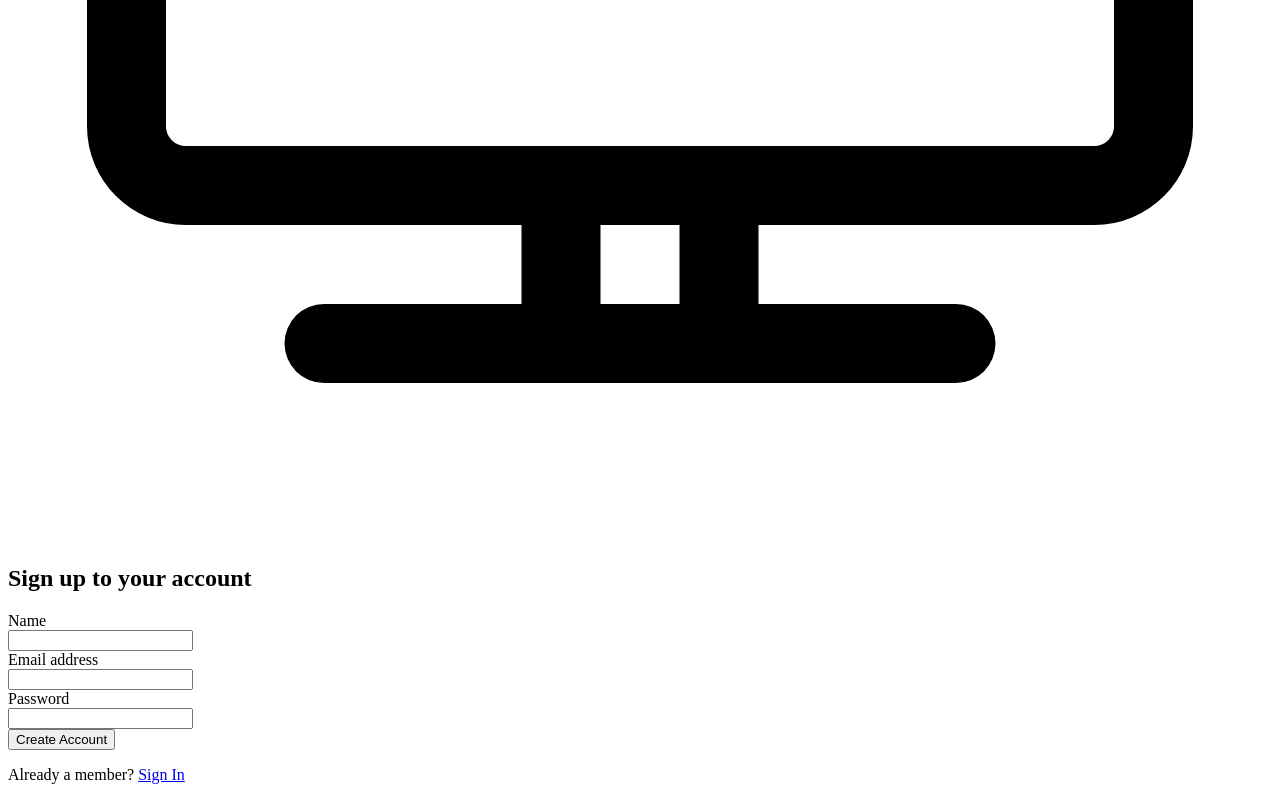
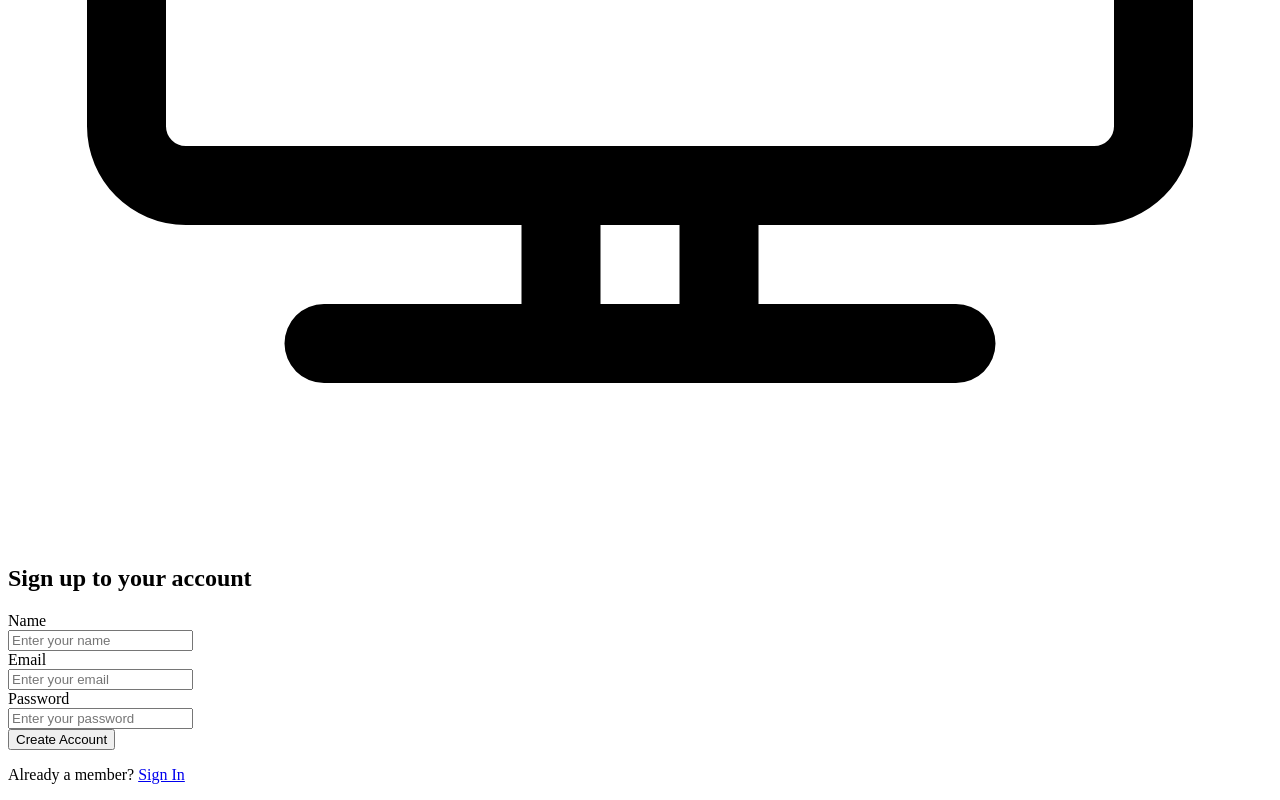
Before and after one commit to emaalmar/App-Movies-Series-, a React (Vite) app in the folder frontend/: page /signup in a window 1280 px wide. Shown: the part 731-1531 px from the top of the page. Built offline with nearby package versions, Linux system fonts and the light colour scheme; the HTML template or start-up script is replaced by a standard one.

Commit message:
Implement JWT authentication in signup and signin, add AlertError and InputForm components, and refactor SignUp and SignIn pages

```diff
--- /dev/null
+++ b/frontend/src/components/AlertError.jsx
@@ -0,0 +1,18 @@
+import { XCircleIcon } from '@heroicons/react/20/solid'
+
+export const AlertError = ({ message }) => {
+    if (!message) return null;
+
+    return (
+        <div className="rounded-md bg-red-50 p-4 my-3">
+            <div className="flex">
+                <div className="flex-shrink-0">
+                    <XCircleIcon className="h-5 w-5 text-red-400" aria-hidden="true" />
+                </div>
+                <div className="ml-3">
+                    <p className="text-sm font-medium text-red-800">{message}</p>
+                </div>
+            </div>
+        </div>
+    )
+}
--- a/frontend/src/components/Carousel.jsx
+++ b/frontend/src/components/Carousel.jsx
@@ -1,7 +1,5 @@
-// Carousale.jsx
-import React, { useRef } from 'react';
+import  { useRef } from 'react';
 import { ArrowLeftIcon, ArrowRightIcon } from '@heroicons/react/24/outline';
-import { Link } from 'react-router-dom';
 
 
 export const Carousel = ({ name, images }) => {
--- /dev/null
+++ b/frontend/src/components/InputForm.jsx
@@ -0,0 +1,139 @@
+
+export const InputForm = ({
+    fieldName,// nombre del campo en formData (ej: "email")
+    displayLabel,// texto que ve el usuario (ej: "Correo electrónico")
+    inputType = "text",// tipo de input (ej: "email", "password")
+    placeholder,
+    handleOnChange,// función para actualizar el estado del formulario
+    value,
+    required = false
+}) => {
+    const inputValue = typeof value === 'object' ? value[fieldName] : value;
+
+    return (
+        <div>
+            <label
+                htmlFor={fieldName}
+                className="block text-sm/6 font-medium text-gray-900"
+            >
+                {displayLabel || fieldName}
+            </label>
+            <div className="mt-2">
+                <input
+                    id={fieldName}
+                    name={fieldName}
+                    type={inputType}
+                    required={required}
+                    placeholder={placeholder || ''}
+                    value={inputValue}
+                    onChange={handleOnChange}
+                    className="block w-full rounded-md bg-white px-1 py-1.5 text-base text-gray-900 outline-1 -outline-offset-1 outline-gray-300 placeholder:text-gray-400 focus:outline-2 focus:-outline-offset-2 focus:outline-indigo-600 sm:text-sm/6"
+                />
+            </div>
+        </div>
+    )
+}
+
+//     <>
+//       {showAlert && (
+//         <AlertSucces
+//           title="Éxito"
+//           text="Tu cuenta fue creada correctamente"
+//           icon="success"
+//           onClose={() => setShowAlert(false)}
+//         />
+//       )}
+
+//       <div className="flex min-h-full flex-col justify-center px-6 py-12 lg:px-8">
+//         <div className="sm:mx-auto sm:w-full sm:max-w-sm">
+//           <TvIcon className="mx-auto h-15 w-auto text-black" aria-label="Movies and TV Shows" />
+//           <h2 className="mt-2 text-center text-2xl/9 font-bold tracking-tight text-gray-900">
+//             Sign up to your account
+//           </h2>
+//         </div>
+
+//         <div className="mt-10 text-left sm:mx-auto sm:w-full sm:max-w-sm">
+//           <form id="sign-in-form" onSubmit={handleSubmit} className="space-y-5">
+//             <div>
+//               <label htmlFor="fullName" className="block text-sm/6 font-medium text-gray-900">
+//                 Name
+//               </label>
+//               <div className="mt-2">
+//                 <input
+//                   id="fullName"
+//                   name="fullName"
+//                   type="text"
+//                   required
+//                   autoComplete="name"
+//                   value={formData.fullName}
+//                   onChange={handleChange}
+//                   className="block w-full rounded-md bg-white px-1 py-1.5 text-base text-gray-900 outline-1 -outline-offset-1 outline-gray-300 placeholder:text-gray-400 focus:outline-2 focus:-outline-offset-2 focus:outline-indigo-600 sm:text-sm/6"
+//                 />
+//               </div>
+//             </div>
+
+//             <div>
+//               <label htmlFor="email" className="block text-sm/6 font-medium text-gray-900">
+//                 Email address
+//               </label>
+//               <div className="mt-2">
+//                 <input
+//                   id="email"
+//                   name="email"
+//                   type="email"
+//                   required
+//                   autoComplete="email"
+//                   value={formData.email}
+//                   onChange={handleChange}
+//                   className="block w-full rounded-md bg-white px-1 py-1.5 text-base text-gray-900 outline-1 -outline-offset-1 outline-gray-300 placeholder:text-gray-400 focus:outline-2 focus:-outline-offset-2 focus:outline-indigo-600 sm:text-sm/6"
+//                 />
+//               </div>
+//             </div>
+
+//             <div>
+//               <div className="flex items-center justify-between">
+//                 <label htmlFor="password" className="block text-sm/6 font-medium text-gray-900">
+//                   Password
+//                 </label>
+//                 {/* <div className="text-sm">
+//                   <a href="#" className="font-semibold text-indigo-600 hover:text-indigo-500">
+//                     Forgot password?
+//                   </a>
+//                 </div> */}
+//               </div>
+//               <div className="mt-2">
+//                 <input
+//                   id="password"
+//                   name="password"
+//                   type="password"
+//                   required
+//                   autoComplete="current-password"
+//                   value={formData.password}
+//                   onChange={handleChange}
+//                   className="block w-full rounded-md bg-white px-3 py-1.5 text-base text-gray-900 outline-1 -outline-offset-1 outline-gray-300 placeholder:text-gray-400 focus:outline-2 focus:-outline-offset-2 focus:outline-indigo-600 sm:text-sm/6"
+//                 />
+//               </div>
+//             </div>
+
+//             <div>
+//               {errorMsg && <p className="text-sm text-red-600 text-center">{errorMsg}</p>}
+//               <button
+//                 type="submit"
+//                 disabled={loading}
+//                 className="flex w-full justify-center rounded-md bg-indigo-600 px-3 py-1.5 text-sm/6 font-semibold text-white shadow-xs hover:bg-indigo-500 focus-visible:outline-2 focus-visible:outline-offset-2 focus-visible:outline-indigo-600"
+//               >
+//                 {loading ? 'Creating...' : 'Create Account'}
+//               </button>
+
+//               <p className="mt-10 text-center text-sm/6 text-gray-500">
+//                 Already a member?{' '}
+//                 <NavLink to="/" className="font-semibold text-indigo-600 hover:text-indigo-500">
+//                   Sign In
+//                 </NavLink>
+//               </p>
+//             </div>
+//           </form>
+//         </div>
+//       </div>
+//     </>
+//   )
--- a/frontend/src/pages/SignUp.jsx
+++ b/frontend/src/pages/SignUp.jsx
@@ -2,27 +2,10 @@ import { useState } from 'react'
 import { TvIcon } from '@heroicons/react/24/outline'
 import { NavLink, useNavigate } from 'react-router-dom'
 import { AlertSucces } from '../components/AlertSuccess.jsx'
-import z from 'zod'
 import { api } from "../services/api.js"
 import { useUserStore } from '../store/userStore.js'
-
-const schema = z.object({
-  fullName: z.string()
-    .trim()
-    .min(2, "El nombre debe tener al menos 2 caracteres")
-    .max(100),
-  email: z.string()
-    .trim()
-    .email("Correo electrónico inválido"),
-  password: z.string()
-    .min(6, "La contraseña debe tener al menos 6 caracteres")
-    .max(100).refine((val) => /[A-Z]/.test(val), {
-      message: "La contraseña debe contener al menos una letra mayúscula",
-    })
-    .refine((val) => /[0-9]/.test(val), {
-      message: "La contraseña debe contener al menos un número",
-    }),
-})
+import { InputForm } from '../components/InputForm.jsx'
+import { AlertError } from '../components/AlertError.jsx'
 
 export const SignUp = () => {
 
@@ -60,7 +43,7 @@ export const SignUp = () => {
       {showAlert && (
         <AlertSucces
           title="Éxito"
-          text="La operación fue exitosa"
+          text="Tu cuenta fue creada correctamente"
           icon="success"
           onClose={() => setShowAlert(false)}
         />
@@ -69,94 +52,77 @@ export const SignUp = () => {
       <div className="flex min-h-full flex-col justify-center px-6 py-12 lg:px-8">
         <div className="sm:mx-auto sm:w-full sm:max-w-sm">
           <TvIcon className="mx-auto h-15 w-auto text-black" aria-label="Movies and TV Shows" />
-          <h2 className="mt-2 text-center text-2xl/9 font-bold tracking-tight text-gray-900">
+          <h2 className="mt-2 text-center text-2xl font-bold tracking-tight text-gray-900">
             Sign up to your account
           </h2>
         </div>
 
         <div className="mt-10 text-left sm:mx-auto sm:w-full sm:max-w-sm">
-          <form id="sign-in-form" onSubmit={handleSubmit} className="space-y-5">
+          <form id="sign-up-form" onSubmit={handleSubmit} className="space-y-5">
+            <div className="">
+              <InputForm
+                fieldName="fullName"
+                displayLabel="Name"
+                inputType='text'
+                required={true}
+                placeholder="Enter your name"
+                handleOnChange={handleChange}
+                value={formData.fullName}
+              />
+
+
               <div>
-              <label htmlFor="fullName" className="block text-sm/6 font-medium text-gray-900">
-                Name
-              </label>
-              <div className="mt-2">
-                <input
-                  id="fullName"
-                  name="fullName"
-                  type="text"
-                  required
-                  autoComplete="name"
-                  value={formData.fullName}
-                  onChange={handleChange}
-                  className="block w-full rounded-md bg-white px-1 py-1.5 text-base text-gray-900 outline-1 -outline-offset-1 outline-gray-300 placeholder:text-gray-400 focus:outline-2 focus:-outline-offset-2 focus:outline-indigo-600 sm:text-sm/6"
+                <input type="hidden" autoComplete="email" />
+                <InputForm
+                  fieldName="email"
+                  displayLabel="Email"
+                  inputType='email'
+                  placeholder="Enter your email"
+                  handleOnChange={handleChange}
+                  value={formData.email}
+                  required={true}
                 />
-              </div>
               </div>
 
               <div>
-              <label htmlFor="email" className="block text-sm/6 font-medium text-gray-900">
-                Email address
-              </label>
-              <div className="mt-2">
-                <input
-                  id="email"
-                  name="email"
-                  type="email"
-                  required
-                  autoComplete="email"
-                  value={formData.email}
-                  onChange={handleChange}
-                  className="block w-full rounded-md bg-white px-1 py-1.5 text-base text-gray-900 outline-1 -outline-offset-1 outline-gray-300 placeholder:text-gray-400 focus:outline-2 focus:-outline-offset-2 focus:outline-indigo-600 sm:text-sm/6"
+                  <input type="hidden" autoComplete="new-password" />
+                <InputForm
+                  fieldName="password"
+                  displayLabel="Password"
+                  inputType='password'
+                  placeholder="Enter your password"
+                  handleOnChange={handleChange}
+                  value={formData.password}
+                  required={true}
                 />
               </div>
-            </div>
-
-            <div>
-              <div className="flex items-center justify-between">
-                <label htmlFor="password" className="block text-sm/6 font-medium text-gray-900">
-                  Password
-                </label>
-                {/* <div className="text-sm">
+              {/* <div className="mt-2 text-xs text-left">
                 <a href="#" className="font-semibold text-indigo-600 hover:text-indigo-500">
                   Forgot password?
                 </a>
               </div> */}
             </div>
-              <div className="mt-2">
-                <input
-                  id="password"
-                  name="password"
-                  type="password"
-                  required
-                  autoComplete="current-password"
-                  value={formData.password}
-                  onChange={handleChange}
-                  className="block w-full rounded-md bg-white px-3 py-1.5 text-base text-gray-900 outline-1 -outline-offset-1 outline-gray-300 placeholder:text-gray-400 focus:outline-2 focus:-outline-offset-2 focus:outline-indigo-600 sm:text-sm/6"
-                />
-              </div>
-            </div>
 
-            <div>
-              {errorMsg && <p className="text-sm text-red-600 text-center">{errorMsg}</p>}
+            <AlertError message={errorMsg} />
+
             <button
               type="submit"
               disabled={loading}
-                className="flex w-full justify-center rounded-md bg-indigo-600 px-3 py-1.5 text-sm/6 font-semibold text-white shadow-xs hover:bg-indigo-500 focus-visible:outline-2 focus-visible:outline-offset-2 focus-visible:outline-indigo-600"
+              className="flex w-full justify-center rounded-md bg-indigo-600 px-3 py-1.5 text-sm font-semibold text-white shadow-sm hover:bg-indigo-500 focus-visible:outline focus-visible:outline-2 focus-visible:outline-offset-2 focus-visible:outline-indigo-600"
             >
               {loading ? 'Creating...' : 'Create Account'}
             </button>
 
-              <p className="mt-10 text-center text-sm/6 text-gray-500">
+            <p className="mt-10 text-center text-sm text-gray-500">
               Already a member?{' '}
               <NavLink to="/" className="font-semibold text-indigo-600 hover:text-indigo-500">
                 Sign In
               </NavLink>
             </p>
-            </div>
           </form>
         </div>
       </div>
     </>
-  )
+  );
+
 }
--- a/frontend/src/services/api.js
+++ b/frontend/src/services/api.js
@@ -1,6 +1,7 @@
 import axios from 'axios'
 
 const baseURL = import.meta.env.VITE_API_URL || 'http://localhost:3000'
+
 export const api = axios.create({
   baseURL: `${baseURL}/api`,
   headers: { 'Content-Type': 'application/json' }
```
Also changed, not shown: frontend/src/components/AlertSuccess.jsx (+1 -16 lines), frontend/src/pages/SignIn.jsx (+3 -8 lines), 1 other file (tests, documents, lock files or other folders). Lines whose indentation alone changed are shown as unchanged.
